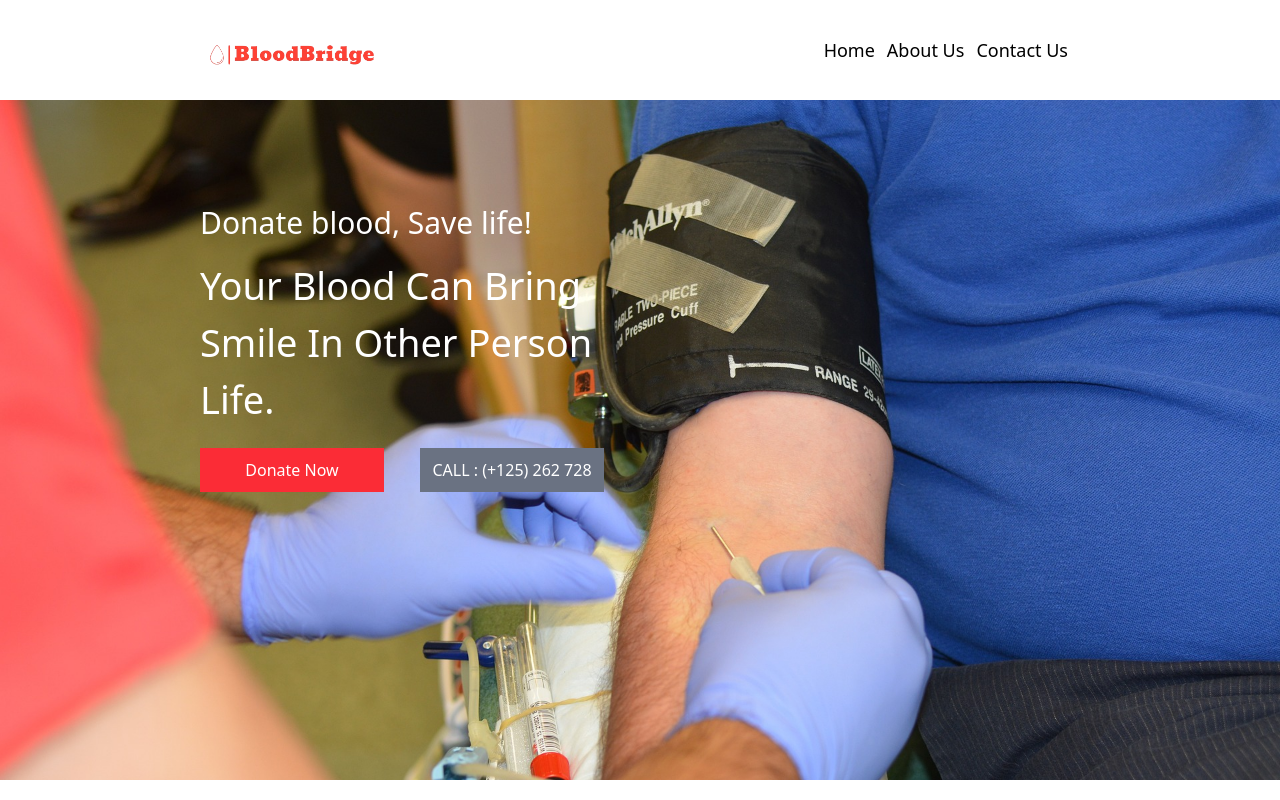
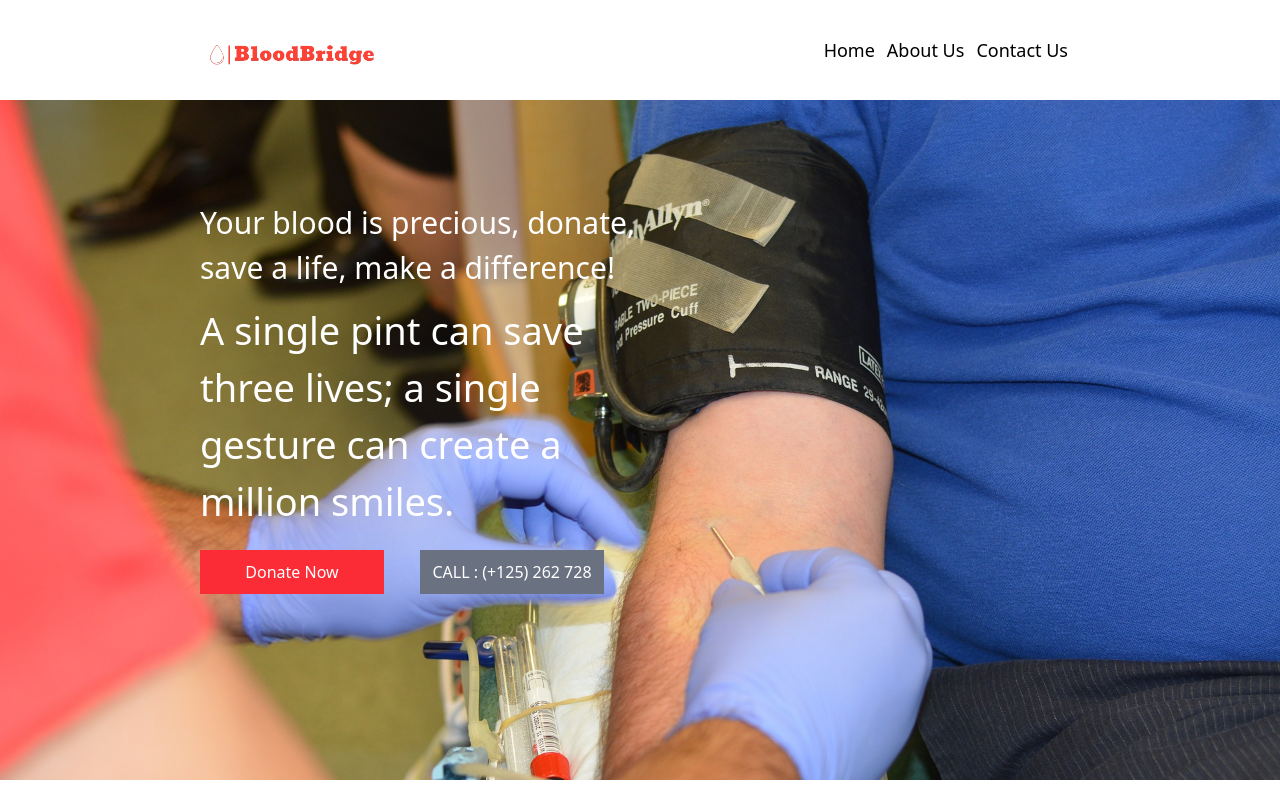
Before and after one commit to TanishkAgarwal18/Rakt_Setu, a React (Vite) app in the folder frontend/: page / in a window 1280 px wide. Shown: the top 800 px of the page. Built offline with nearby package versions, Linux system fonts and the light colour scheme.

Commit message:
Update Hero.jsx

```diff
--- a/frontend/src/components/Hero.jsx
+++ b/frontend/src/components/Hero.jsx
@@ -3,8 +3,8 @@ const Hero = ()=>{
         <div className="bg-[url('/hero1.jpg')] bg-no-repeat bg-cover bg-center h-[85vh] px-[200px]">
 
          <div className="flex flex-col text-white w-[50%] pt-[10%]">
-           <span className="text-[30px] mt-3">Donate blood, Save life!</span>
-           <h1 className="text-[38px] mt-3">Your Blood Can Bring Smile In Other Person Life.
+           <span className="text-[30px] mt-3">Your blood is precious, donate, save a life, make a difference!</span>
+           <h1 className="text-[38px] mt-3">A single pint can save three lives; a single gesture can create a million smiles.
             </h1>
 
               <div className="flex items-center mt-[20px]">
@@ -16,4 +16,5 @@ const Hero = ()=>{
          </div>
     )
 }
+
 export default Hero ;
```
